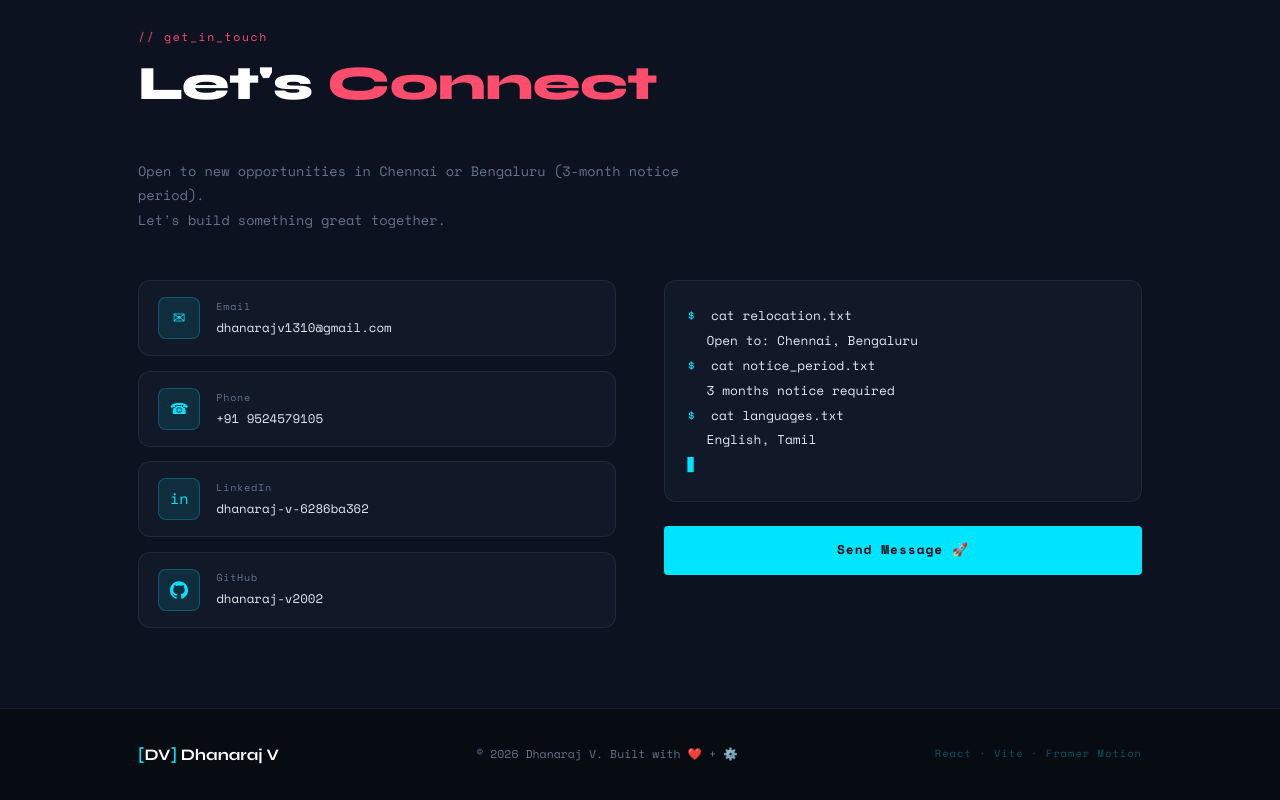
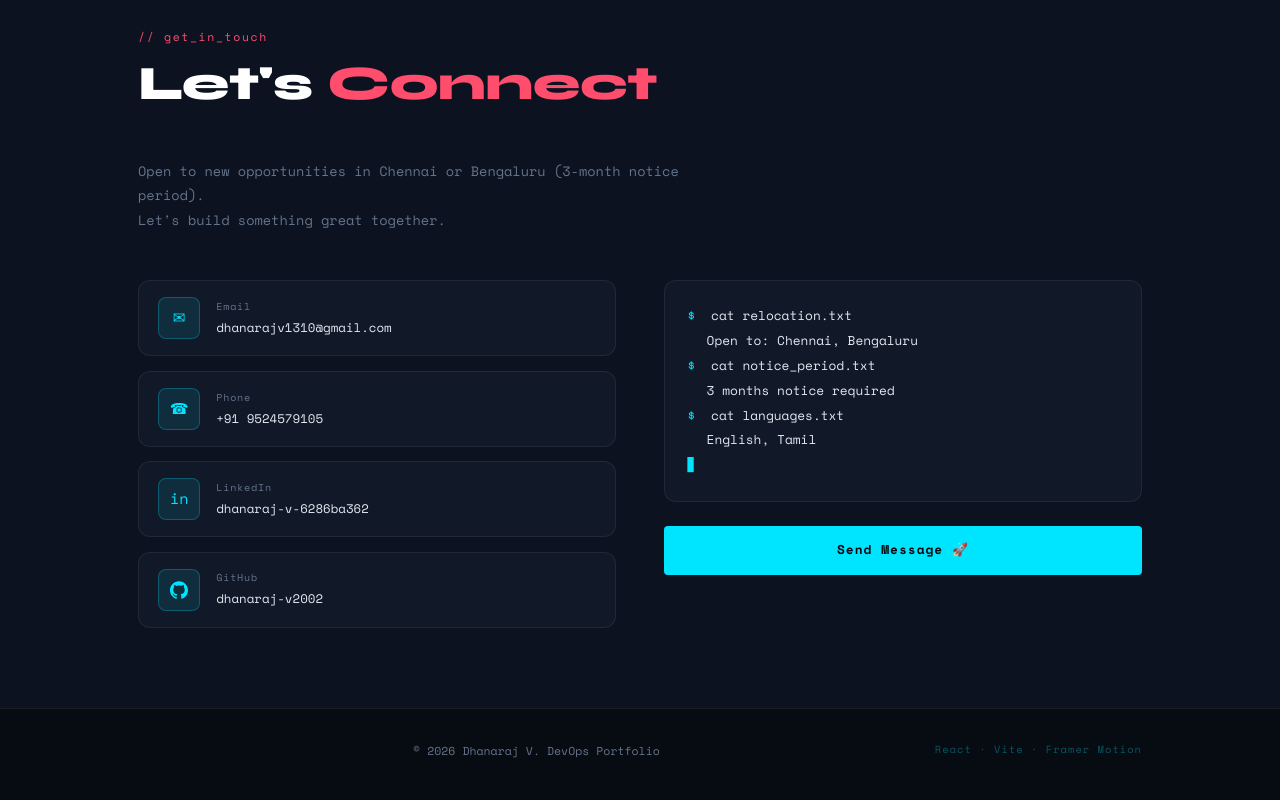
Before and after one commit to dhanaraj-v2002/portfolio, a React (Vite) app: page / in a window 1280 px wide. Shown: the part 5323-6123 px from the top of the page. Built offline with nearby package versions, Linux system fonts and the light colour scheme.

Commit message:
fix: clean repo and footer update

```diff
--- a/src/components/Footer.jsx
+++ b/src/components/Footer.jsx
@@ -5,10 +5,9 @@ export default function Footer() {
     <footer className={styles.footer}>
       <div className={styles.inner}>
         <div className={styles.logo}>
-          <span className={styles.bracket}>[</span>DV<span className={styles.bracket}>]</span>
-          {' '}Dhanaraj V
+
         </div>
-        <p className={styles.copy}>© {new Date().getFullYear()} Dhanaraj V. Built with ❤️ + ⚙️</p>
+        <p className={styles.copy}>© {new Date().getFullYear()} Dhanaraj V. DevOps Portfolio</p>
         <p className={styles.stack}>React · Vite · Framer Motion</p>
       </div>
     </footer>
```
